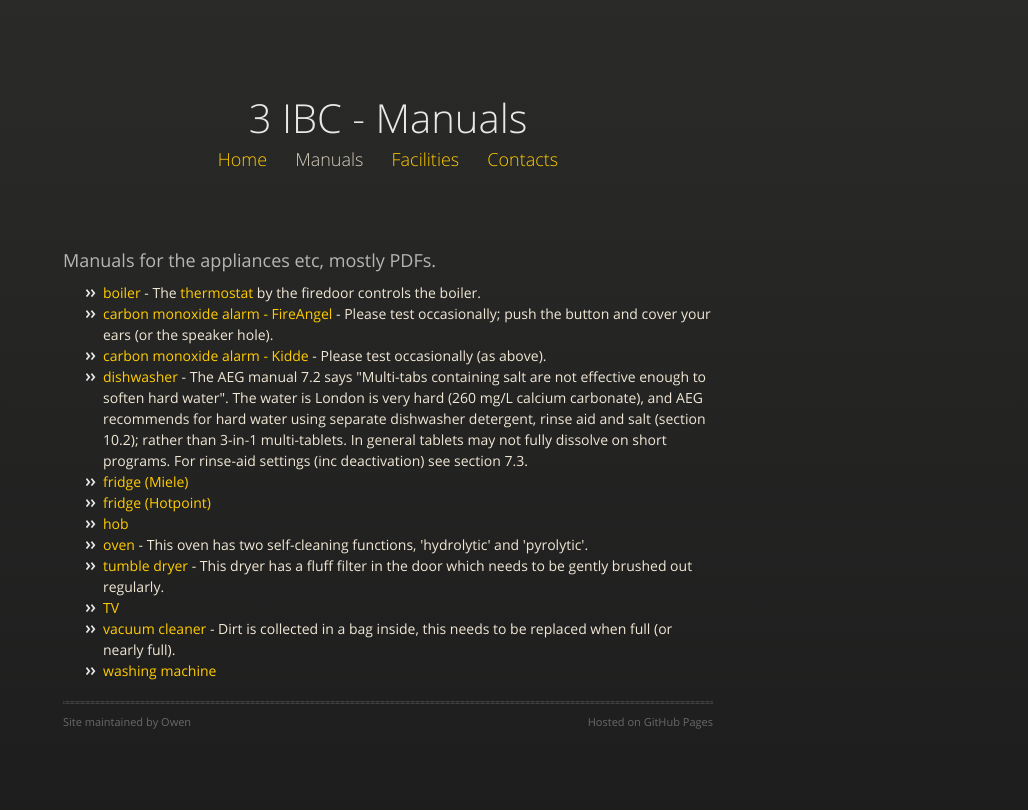
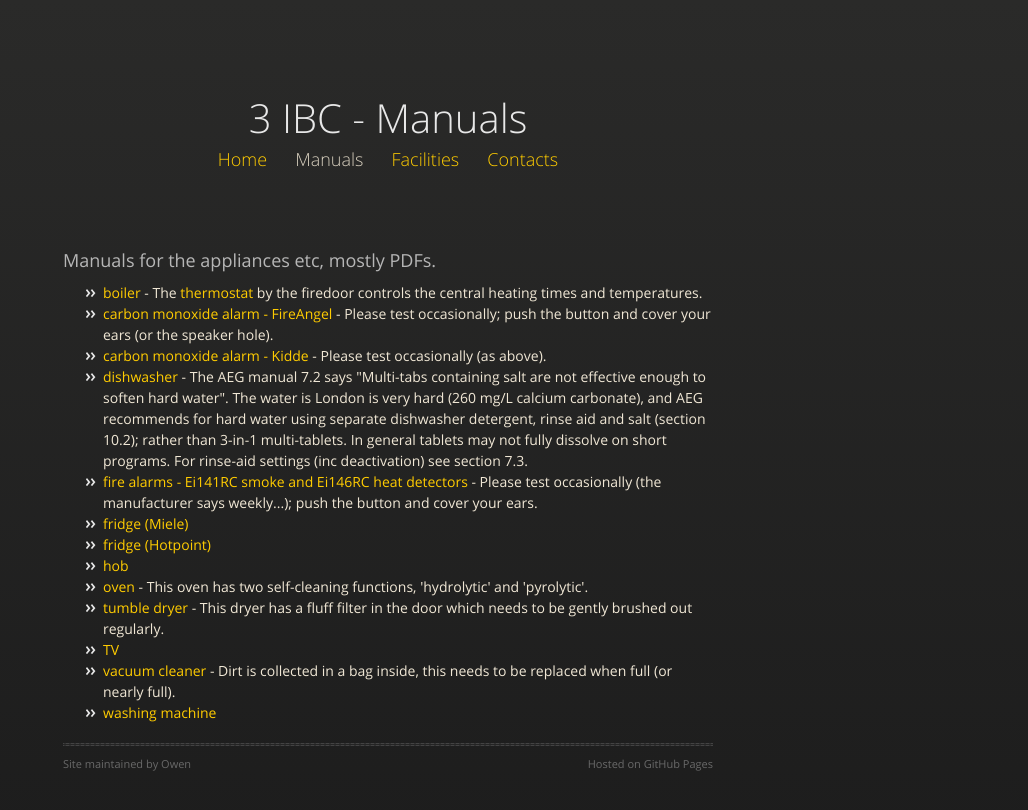
Before and after one commit to owenlydiard/3ibc, a Jekyll site: the page built from manuals.html, in a window 1280 px wide. Shown: the top 810 px of the page, without its empty margins (252-1280 px from the left). Built offline with Jekyll 4.4.1, drawn with Linux system fonts in a browser that asks for light colours; nearby versions of some CDN libraries.

Commit message:
smoke_alarms added, boiler desc change.

```diff
--- a/manuals.html
+++ b/manuals.html
@@ -7,11 +7,12 @@ group: navigation
         <div id="footle">
         <h3>Manuals for the appliances etc, mostly PDFs. </h3>
 <ul>
-<li><a href="manuals/baxi400-combi-2-1-inst_man_ops.pdf">boiler</a> - The <a href="manuals/thermostat-ESRTP4+-manual.pdf">thermostat</a> by the firedoor controls the boiler.</li>
+<li><a href="manuals/baxi400-combi-2-1-inst_man_ops.pdf">boiler</a> - The <a href="manuals/thermostat-ESRTP4+-manual.pdf">thermostat</a> by the firedoor controls the central heating times and temperatures.</li>
 <li><a href="manuals/CO_alarm-FireAngel-FA3820-manual.pdf">carbon monoxide alarm - FireAngel</a> - Please test occasionally; push the button and cover your ears (or the speaker hole).</li>
 <li><a href="manuals/CO_alarm-Kidde-5CO.pdf">carbon monoxide alarm - Kidde</a> - Please test occasionally (as above).</li>
 <li><a href="manuals/FFB74707PM-User_manual.pdf">dishwasher</a>
 - The AEG manual 7.2 says "Multi-tabs containing salt are not effective enough to soften hard water". The water is London is very hard (260 mg/L calcium carbonate), and AEG recommends for hard water using separate dishwasher detergent, rinse aid and salt (section 10.2); rather than 3-in-1 multi-tablets. In general tablets may not fully dissolve on short programs. For rinse-aid settings (inc deactivation) see section 7.3.</li>
+<li><a href="manuals/smoke_alarms-Ei140RC-Series-Instructions-Rev3.pdf">fire alarms - Ei141RC smoke and Ei146RC heat detectors</a> - Please test occasionally (the manufacturer says weekly...); push the button and cover your ears.</li>
 <li><a href="manuals/fridge+freezer-Miele-K2328S.pdf">fridge (Miele)</a></li>
 <li><a href="manuals/fridge-Hotpoint-RLA36P.pdf">fridge (Hotpoint)</a></li>
 <li><a href="manuals/hob-Neff-T27CS59.pdf">hob</a></li>
```
